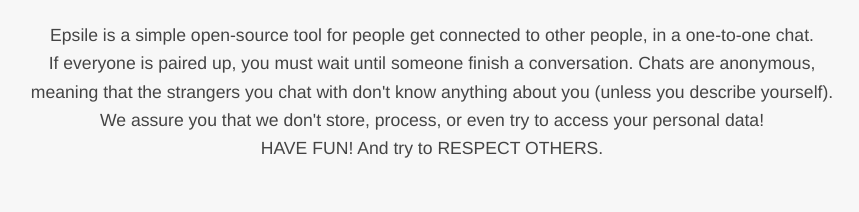
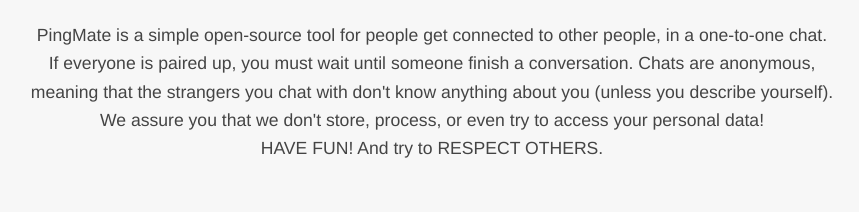
Before and after one commit to Omkaarr1/Chat_room_using_websocket, a website: page index.html in a window 1280 px wide. Shown: the part 328-540 px from the top of the page, 208-1067 px from the left. Drawn offline with nearby package versions, Linux system fonts and the light colour scheme.

Commit message:
-version2

```diff
--- a/index.html
+++ b/index.html
@@ -3,7 +3,7 @@
 <head>
 	<meta charset="utf-8">
 	<meta name="viewport" content="width=device-width, initial-scale=1.0">
-	<title>Epsile: Talk to strangers!</title>
+	<title>PingMate: Talk to strangers!</title>
 	<link rel="icon" type="image/png" href="img/epsile_logo16.png">
 	<link rel="stylesheet" href="https://cdn.jsdelivr.net/npm/bootstrap@5.3.0/dist/css/bootstrap.min.css">
 
@@ -268,7 +268,7 @@
         <br>
 		<section id="startButtonDiv"><div>
 			<div id="description">
-				Epsile is a simple open-source tool for people get connected to other people, in a one-to-one chat.<br>
+				PingMate is a simple open-source tool for people get connected to other people, in a one-to-one chat.<br>
 				If everyone is paired up, you must wait until someone finish a conversation. Chats are anonymous,<br>
 				meaning that the strangers you chat with don't know anything about you (unless you describe yourself).
 				<br>
```
